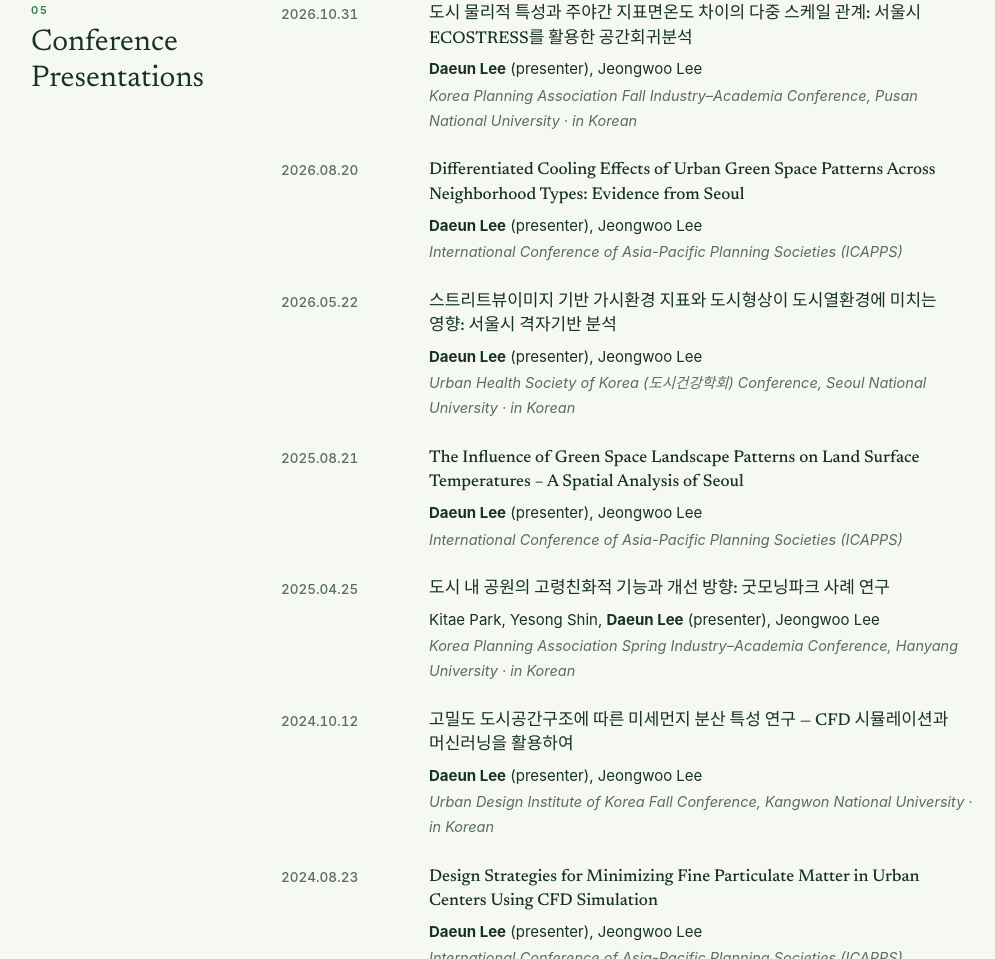
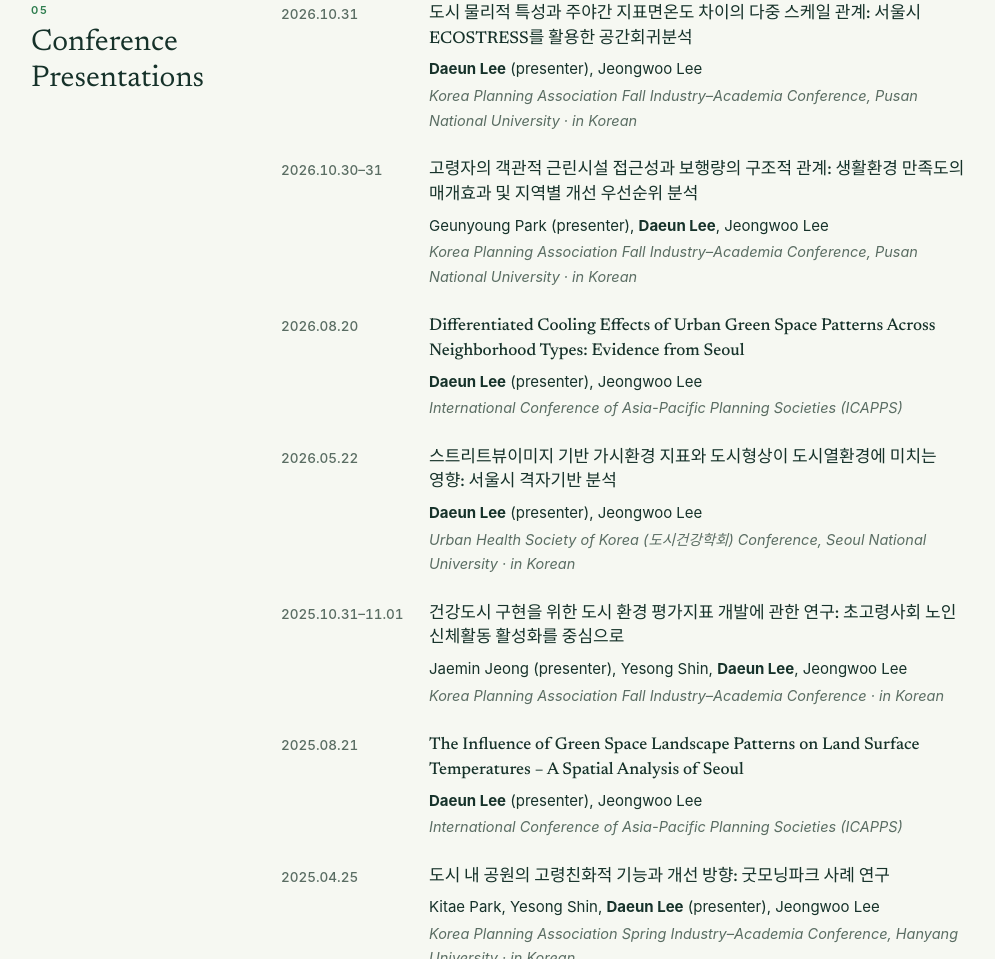
Before and after one commit to dana4832/dana4832.github.io, a plain HTML site: page index.html in a window 1280 px wide. Shown: the part 3146-4105 px from the top of the page, without its empty margins (137-1132 px from the left). Drawn offline with Linux system fonts and the light colour scheme; a web font is replaced by a local one.

Commit message:
Add two co-authored conference talks presented by other authors
Co-Authored-By: Claude Fable 5.2 <noreply@anthropic.com>

```diff
--- a/index.html
+++ b/index.html
@@ -283,6 +283,14 @@
           </div>
         </li>
         <li>
+          <p class="when">2026.10.30–31</p>
+          <div>
+            <h3 lang="ko">고령자의 객관적 근린시설 접근성과 보행량의 구조적 관계: 생활환경 만족도의 매개효과 및 지역별 개선 우선순위 분석</h3>
+            <p class="authors"><span data-l="en">Geunyoung Park (presenter), <strong>Daeun Lee</strong>, Jeongwoo Lee</span><span data-l="ko">박근영(발표), <strong>이다은</strong>, 이정우</span></p>
+            <p class="venue"><span data-l="en">Korea Planning Association Fall Industry–Academia Conference, Pusan National University · in Korean</span><span data-l="ko">대한국토·도시계획학회 추계산학학술대회, 부산대학교</span></p>
+          </div>
+        </li>
+        <li>
           <p class="when">2026.08.20</p>
           <div>
             <h3>Differentiated Cooling Effects of Urban Green Space Patterns Across Neighborhood Types: Evidence from Seoul</h3>
@@ -296,6 +304,14 @@
             <h3 lang="ko">스트리트뷰이미지 기반 가시환경 지표와 도시형상이 도시열환경에 미치는 영향: 서울시 격자기반 분석</h3>
             <p class="authors"><span data-l="en"><strong>Daeun Lee</strong> (presenter), Jeongwoo Lee</span><span data-l="ko"><strong>이다은</strong>(발표), 이정우</span></p>
             <p class="venue"><span data-l="en">Urban Health Society of Korea (도시건강학회) Conference, Seoul National University · in Korean</span><span data-l="ko">도시건강학회, 서울대학교 행정대학원</span></p>
+          </div>
+        </li>
+        <li>
+          <p class="when">2025.10.31–11.01</p>
+          <div>
+            <h3 lang="ko">건강도시 구현을 위한 도시 환경 평가지표 개발에 관한 연구: 초고령사회 노인 신체활동 활성화를 중심으로</h3>
+            <p class="authors"><span data-l="en">Jaemin Jeong (presenter), Yesong Shin, <strong>Daeun Lee</strong>, Jeongwoo Lee</span><span data-l="ko">정재민(발표), 신예송, <strong>이다은</strong>, 이정우</span></p>
+            <p class="venue"><span data-l="en">Korea Planning Association Fall Industry–Academia Conference · in Korean</span><span data-l="ko">대한국토·도시계획학회 추계산학학술대회</span></p>
           </div>
         </li>
         <li>
```
